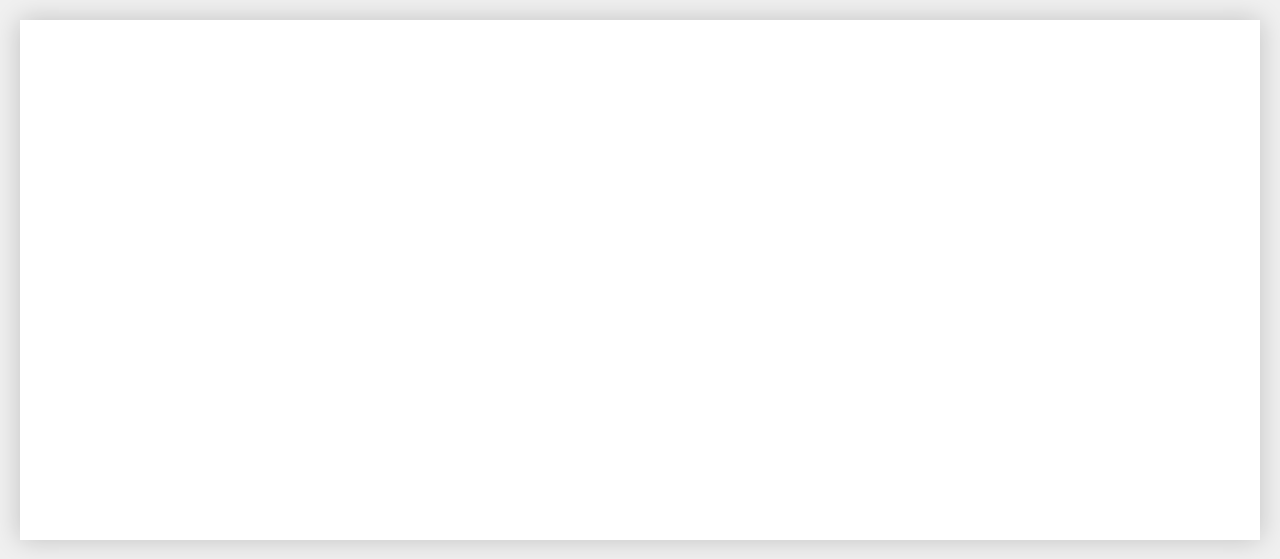
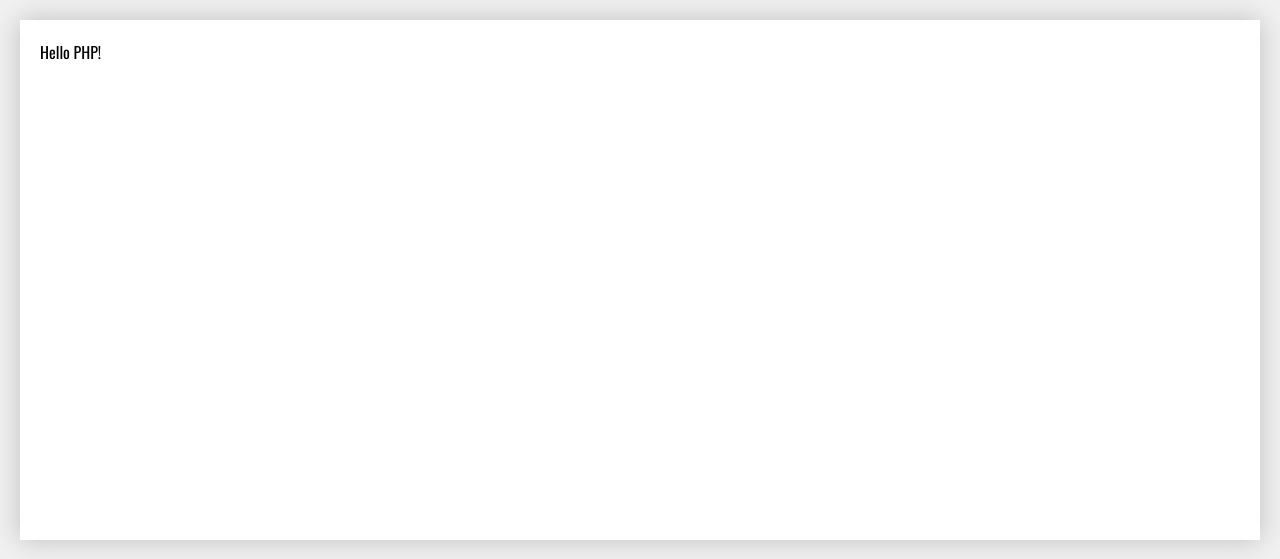
Before and after one commit to ThadeuCesario/Javascript, a PHP site: page /exercicio.php in a window 1280 px wide. Shown: the part 180-739 px from the top of the page. Run offline with PHP 8.4, Linux system fonts and the light colour scheme.

Commit message:
Loading PHP Page

```diff
--- a/exercicio.php
+++ b/exercicio.php
@@ -20,7 +20,10 @@
     </nav>
     <main class="principal">
         <div class="conteudo">
+            <?php
+                include('teste/teste.php')
 
+            ?>
         </div>
     </main>
     <footer class="rodape">
--- /dev/null
+++ b/teste/teste.php
@@ -0,0 +1,3 @@
+<?php
+    echo('Hello PHP!');
+?>
```
